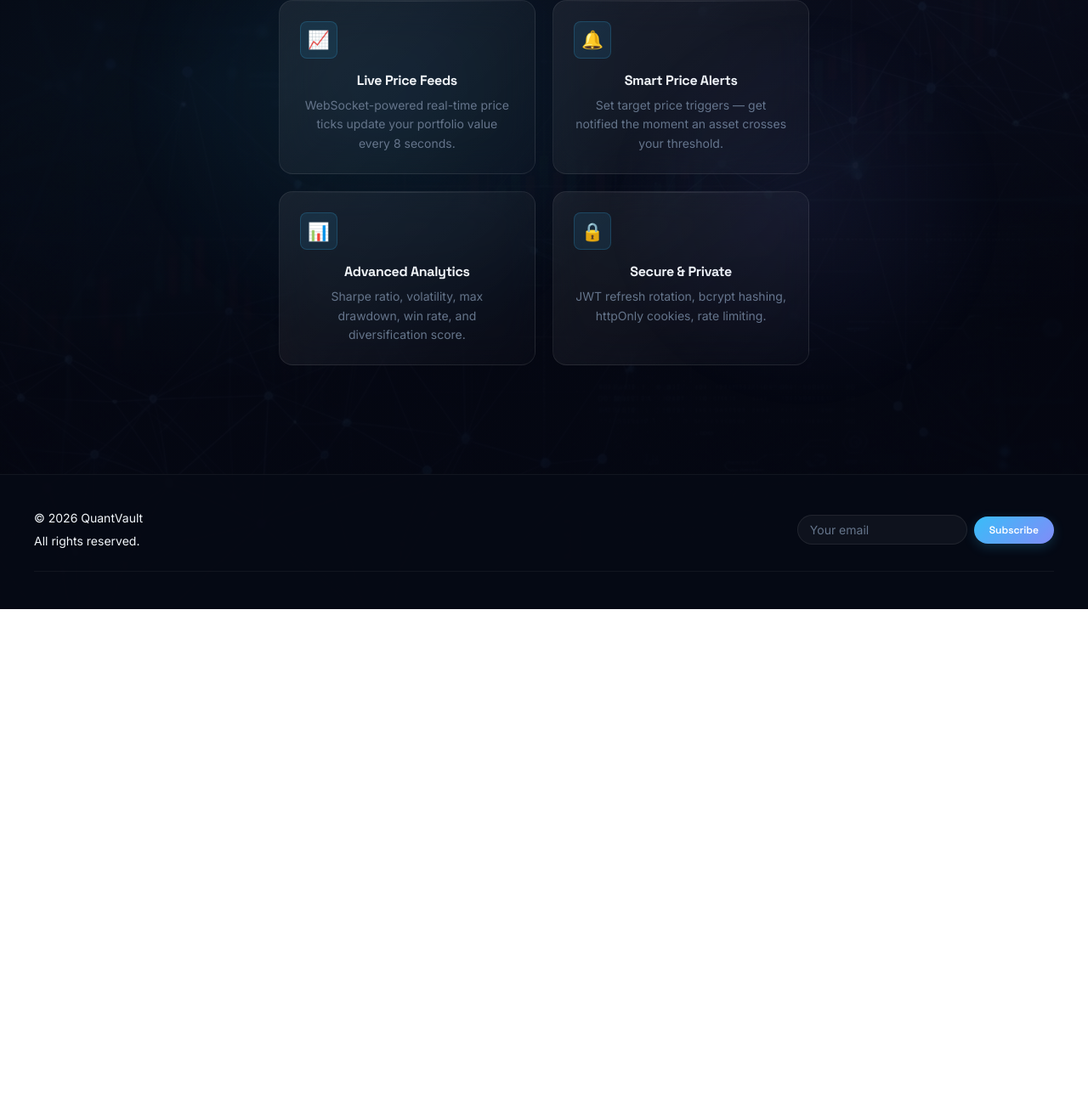
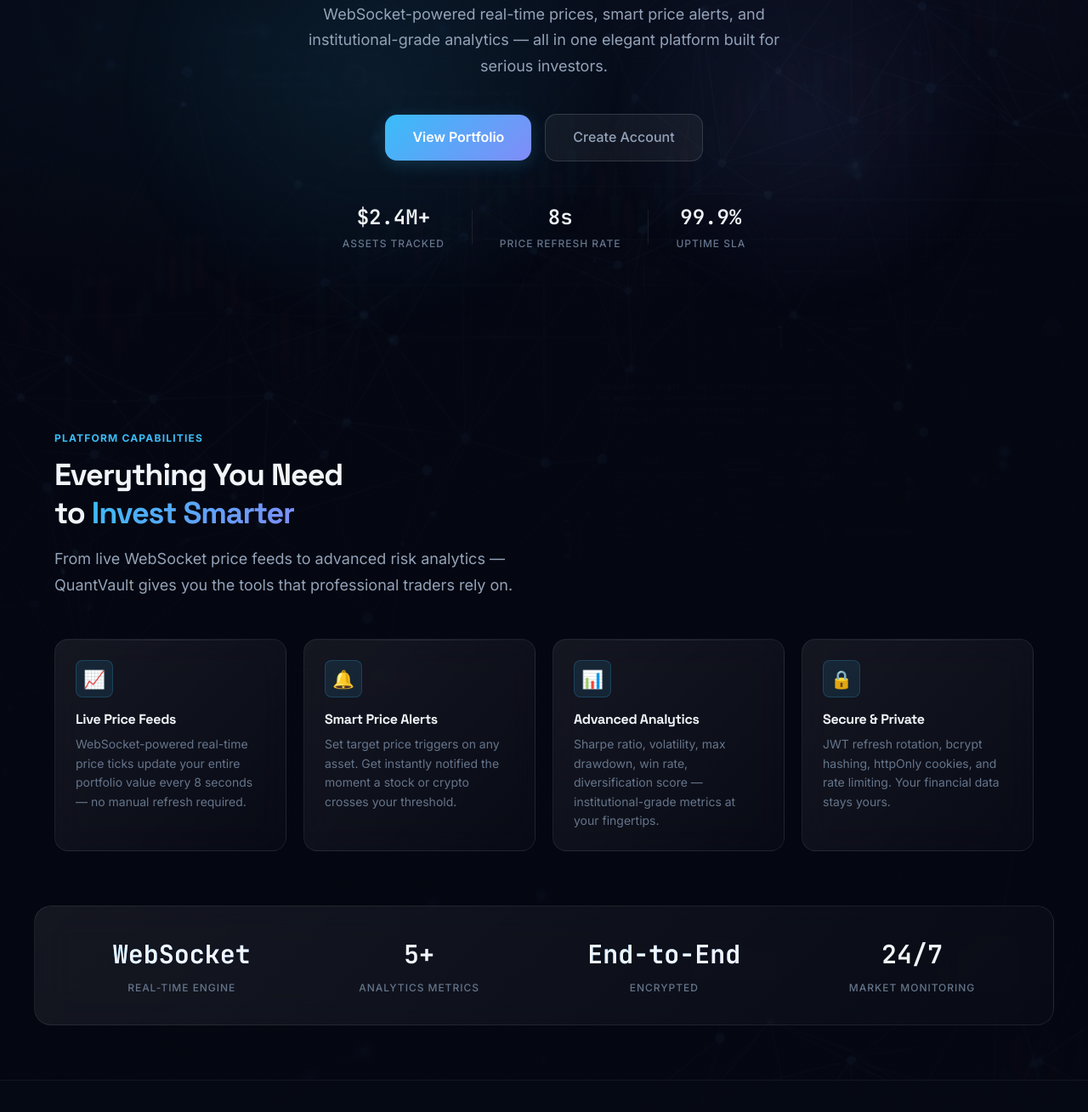
Before and after one commit to David-Antony/QuantVault-Real-Time-Investment-Portfolio-Intelligence-Platform, a website: page public/index.html in a window 1280 px wide. Shown: the part 358-1667 px from the top of the page at 85% size. Before the commit the page ends 1075 px from the top, so only its background shows below. Drawn offline with nearby package versions, Linux system fonts and the light colour scheme; no server answers; sample sign-in values are in the browser's storage.

Commit message:
feat: redesign home/landing page to match Midnight Markets theme

```diff
--- a/public/index.html
+++ b/public/index.html
@@ -4,74 +4,146 @@
     <meta charset="UTF-8">
     <meta name="viewport" content="width=device-width, initial-scale=1.0">
     <title>QuantVault — Real-Time Investment Portfolio Intelligence Platform</title>
+    <meta name="description" content="QuantVault is your real-time investment intelligence platform. Track, analyse, and be alerted the moment markets move.">
     <link rel="preconnect" href="https://fonts.googleapis.com">
     <link rel="preconnect" href="https://fonts.gstatic.com" crossorigin>
-    <link href="https://fonts.googleapis.com/css2?family=Inter:wght@400;500;700&family=Poppins:wght@500;600;700&display=swap" rel="stylesheet">
+    <link href="https://fonts.googleapis.com/css2?family=Space+Grotesk:wght@400;500;600;700;800&family=Inter:wght@300;400;500;600;700&family=JetBrains+Mono:wght@400;500;600&display=swap" rel="stylesheet">
     <link rel="stylesheet" href="css/styles.css">
 </head>
-<body>
-    <div class="main-content">
-        <nav class="navbar">
+<body class="landing-page">
+
+    <!-- ── NAVBAR ─────────────────────────────────────────── -->
+    <nav class="navbar" id="mainNavbar">
         <div class="nav-logo">QuantVault</div>
-            <button class="nav-toggle" aria-label="Toggle navigation" aria-expanded="false">
+        <button class="nav-toggle" id="navToggle" aria-label="Toggle navigation" aria-expanded="false">
             <span class="hamburger"></span>
         </button>
-            <ul class="nav-links">
+        <ul class="nav-links" id="navLinks">
             <li><a href="index.html" class="active">Home</a></li>
-                <li><a href="portfolio.html">Portfolio Overview</a></li>
+            <li><a href="portfolio.html">Portfolio</a></li>
             <li><a href="transactions.html">Transactions</a></li>
             <li><a href="reports.html">Reports</a></li>
             <li><a href="alerts.html">Alerts</a></li>
-                <li><a href="profile.html">Profile</a></li>
         </ul>
+        <div class="nav-cta-group">
+            <a href="login.html" class="btn-secondary" style="border-radius: 10px; padding: 8px 18px; font-size: 0.875rem;">Login</a>
+            <a href="signup.html" class="btn" style="border-radius: 10px; padding: 8px 18px; font-size: 0.875rem;">Get Started</a>
+        </div>
     </nav>
 
+    <!-- ── HERO ───────────────────────────────────────────── -->
     <section class="hero">
-            <h1>Welcome to QuantVault</h1>
-            <p>Real-time investment intelligence — track, analyse, and be alerted the moment markets move.</p>
-            <button onclick="window.location.href='portfolio.html'">View Portfolio</button>
+        <div class="hero-eyebrow">
+            <span class="live-dot"></span>
+            Real-Time Market Intelligence
+        </div>
 
-            <div class="features">
-                <h2>Key Features</h2>
-                <div class="feature-grid">
-                    <div class="feature-card">
-                        <div class="feature-icon">📈</div>
-                        <h3>Live Price Feeds</h3>
-                        <p>WebSocket-powered real-time price ticks update your portfolio value every 8 seconds.</p>
+        <h1>
+            Your Portfolio,<br>
+            <span class="gradient-text">Intelligently Tracked</span>
+        </h1>
+
+        <p class="hero-desc">
+            WebSocket-powered real-time prices, smart price alerts, and institutional-grade analytics — all in one elegant platform built for serious investors.
+        </p>
+
+        <div class="hero-actions">
+            <a href="portfolio.html" class="btn" style="padding: 14px 32px; font-size: 1rem; border-radius: 14px;">
+                View Portfolio
+            </a>
+            <a href="signup.html" class="btn-secondary" style="padding: 14px 32px; font-size: 1rem; border-radius: 14px;">
+                Create Account
+            </a>
         </div>
-                    <div class="feature-card">
-                        <div class="feature-icon">🔔</div>
-                        <h3>Smart Price Alerts</h3>
-                        <p>Set target price triggers — get notified the moment an asset crosses your threshold.</p>
+
+        <div class="hero-stats">
+            <div class="hero-stat">
+                <span class="hero-stat-value count-up" data-target="2400000" data-prefix="$" data-suffix="M+">$2.4M+</span>
+                <span class="hero-stat-label">Assets Tracked</span>
             </div>
-                    <div class="feature-card">
-                        <div class="feature-icon">📊</div>
-                        <h3>Advanced Analytics</h3>
-                        <p>Sharpe ratio, volatility, max drawdown, win rate, and diversification score.</p>
+            <div class="hero-stat-sep"></div>
+            <div class="hero-stat">
+                <span class="hero-stat-value count-up" data-target="8" data-suffix="s">8s</span>
+                <span class="hero-stat-label">Price Refresh Rate</span>
             </div>
-                    <div class="feature-card">
-                        <div class="feature-icon">🔒</div>
-                        <h3>Secure & Private</h3>
-                        <p>JWT refresh rotation, bcrypt hashing, httpOnly cookies, rate limiting.</p>
-                    </div>
+            <div class="hero-stat-sep"></div>
+            <div class="hero-stat">
+                <span class="hero-stat-value count-up" data-target="99.9" data-suffix="%">99.9%</span>
+                <span class="hero-stat-label">Uptime SLA</span>
             </div>
         </div>
     </section>
 
-    </div> <!-- Close main-content -->
+    <!-- ── FEATURES SECTION ───────────────────────────────── -->
+    <section class="features">
+        <div class="section-eyebrow">Platform Capabilities</div>
+        <h2 class="section-title">Everything You Need<br>to <span class="gradient-text">Invest Smarter</span></h2>
+        <p class="section-desc">
+            From live WebSocket price feeds to advanced risk analytics — QuantVault gives you the tools that professional traders rely on.
+        </p>
 
+        <div class="feature-grid">
+            <div class="feature-card animate-on-scroll">
+                <div class="feature-icon">📈</div>
+                <h3>Live Price Feeds</h3>
+                <p>WebSocket-powered real-time price ticks update your entire portfolio value every 8 seconds — no manual refresh required.</p>
+            </div>
+            <div class="feature-card animate-on-scroll">
+                <div class="feature-icon">🔔</div>
+                <h3>Smart Price Alerts</h3>
+                <p>Set target price triggers on any asset. Get instantly notified the moment a stock or crypto crosses your threshold.</p>
+            </div>
+            <div class="feature-card animate-on-scroll">
+                <div class="feature-icon">📊</div>
+                <h3>Advanced Analytics</h3>
+                <p>Sharpe ratio, volatility, max drawdown, win rate, diversification score — institutional-grade metrics at your fingertips.</p>
+            </div>
+            <div class="feature-card animate-on-scroll">
+                <div class="feature-icon">🔒</div>
+                <h3>Secure &amp; Private</h3>
+                <p>JWT refresh rotation, bcrypt hashing, httpOnly cookies, and rate limiting. Your financial data stays yours.</p>
+            </div>
+        </div>
+    </section>
+
+    <!-- ── STATS BAR ──────────────────────────────────────── -->
+    <div class="stats-bar">
+        <div class="stats-bar-inner">
+            <div class="stat-item animate-on-scroll">
+                <span class="stat-value gradient-text">WebSocket</span>
+                <span class="stat-label">Real-Time Engine</span>
+            </div>
+            <div class="stat-item animate-on-scroll">
+                <span class="stat-value">5+</span>
+                <span class="stat-label">Analytics Metrics</span>
+            </div>
+            <div class="stat-item animate-on-scroll">
+                <span class="stat-value gradient-text">End-to-End</span>
+                <span class="stat-label">Encrypted</span>
+            </div>
+            <div class="stat-item animate-on-scroll">
+                <span class="stat-value">24/7</span>
+                <span class="stat-label">Market Monitoring</span>
+            </div>
+        </div>
+    </div>
+
+    <!-- ── FOOTER ─────────────────────────────────────────── -->
     <footer class="site-footer">
         <div class="footer-inner">
             <div class="footer-copy">
-                <span>© 2026 QuantVault</span>
-                <span>All rights reserved.</span>
+                <span class="footer-brand">QuantVault</span>
+                <span class="footer-copy-text">© 2026 QuantVault · All rights reserved.</span>
             </div>
             <div class="footer-newsletter">
                 <form id="newsletterForm">
-                    <input type="email" placeholder="Your email" aria-label="Email for newsletter">
+                    <input type="email" placeholder="Your email address" aria-label="Email for newsletter">
                     <button type="submit">Subscribe</button>
                 </form>
             </div>
+        </div>
+        <div class="footer-bottom">
+            Built with precision for serious investors. Real-time data, secure infrastructure, elegant design.
         </div>
     </footer>
 
@@ -83,5 +155,33 @@
     <script src="js/data-models.js"></script>
     <script src="js/auth.js"></script>
     <script src="js/script.js"></script>
+    <script>
+        // ── Navbar scroll glass effect ────────────────────
+        const navbar = document.getElementById('mainNavbar');
+        window.addEventListener('scroll', () => {
+            navbar.classList.toggle('scrolled', window.scrollY > 40);
+        }, { passive: true });
+
+        // ── Mobile nav toggle ─────────────────────────────
+        const navToggle = document.getElementById('navToggle');
+        const navLinks = document.getElementById('navLinks');
+        navToggle?.addEventListener('click', () => {
+            const isOpen = navLinks.classList.toggle('open');
+            navToggle.setAttribute('aria-expanded', isOpen);
+        });
+
+        // ── Scroll-triggered animations ───────────────────
+        const observer = new IntersectionObserver((entries) => {
+            entries.forEach((entry, i) => {
+                if (entry.isIntersecting) {
+                    entry.target.style.transitionDelay = (i * 80) + 'ms';
+                    entry.target.classList.add('in-view');
+                    observer.unobserve(entry.target);
+                }
+            });
+        }, { threshold: 0.15 });
+
+        document.querySelectorAll('.animate-on-scroll').forEach(el => observer.observe(el));
+    </script>
 </body>
 </html>
```
Lines whose indentation alone changed are shown as unchanged.
